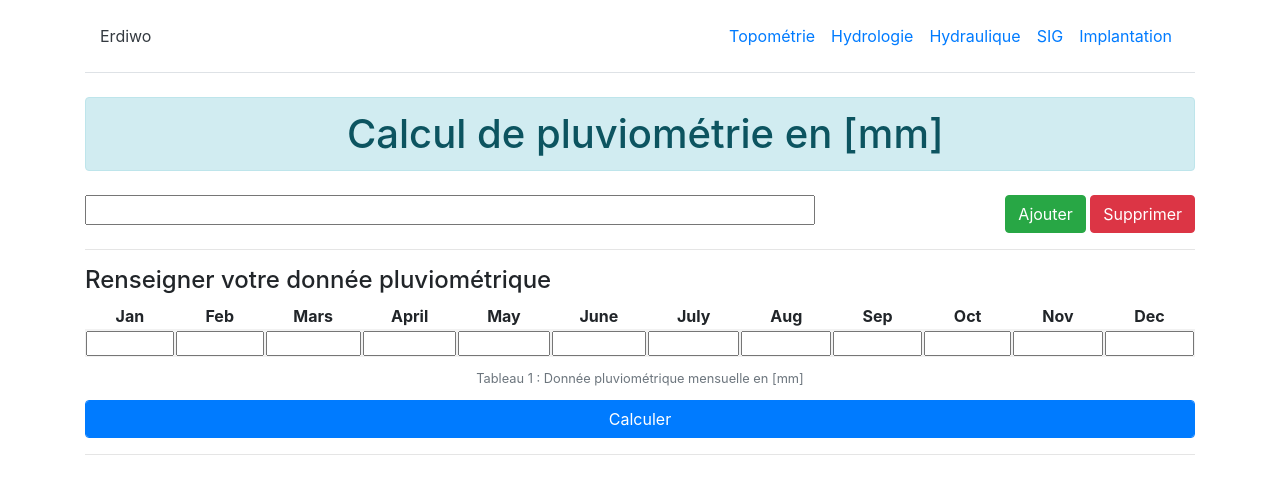
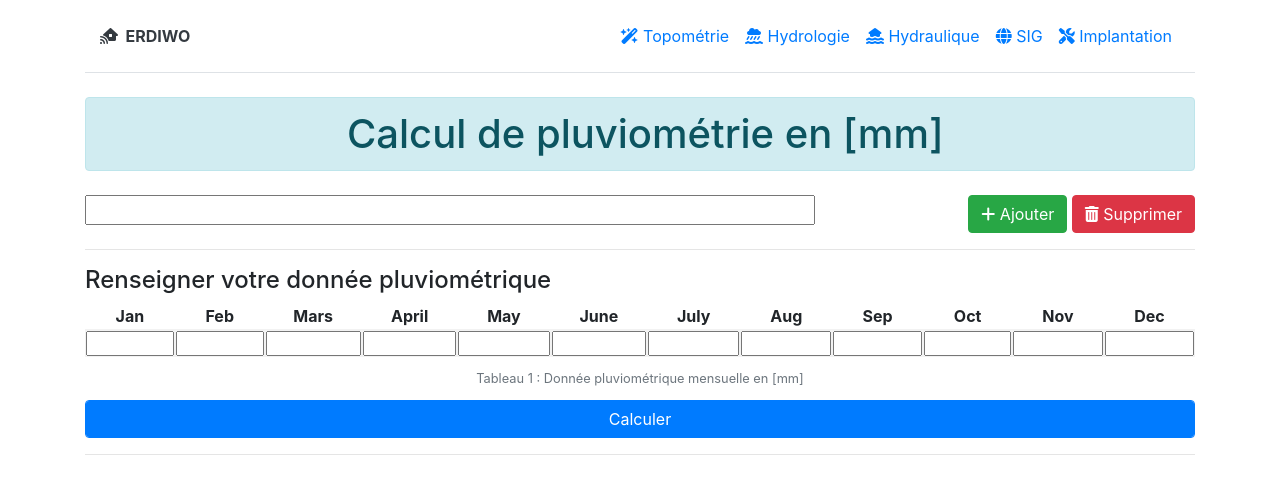
Before and after one commit to erdevphp/ErdiwoTopo, a website: page index.html in a window 1280 px wide. Drawn offline with nearby package versions, Linux system fonts and the light colour scheme; some icons are missing.

Commit message:
Add fontawesome to the website

```diff
--- a/index.html
+++ b/index.html
@@ -6,6 +6,7 @@
     <meta name="viewport" content="width=device-width, initial-scale=1.0">
 
     <link rel="stylesheet" href="node_modules/font-awesome/css/font-awesome.css">
+    <link rel="stylesheet" href="https://cdnjs.cloudflare.com/ajax/libs/font-awesome/6.3.0/css/all.min.css">
     <link rel="stylesheet" href="https://cdn.jsdelivr.net/npm/bootstrap@4.0.0/dist/css/bootstrap.min.css" integrity="sha384-Gn5384xqQ1aoWXA+058RXPxPg6fy4IWvTNh0E263XmFcJlSAwiGgFAW/dAiS6JXm" crossorigin="anonymous">
     <script src="https://cdn.jsdelivr.net/npm/bootstrap@4.0.0/dist/js/bootstrap.min.js" integrity="sha384-JZR6Spejh4U02d8jOt6vLEHfe/JQGiRRSQQxSfFWpi1MquVdAyjUar5+76PVCmYl" crossorigin="anonymous"></script>
     <link rel="stylesheet" href="https://cdn.jsdelivr.net/npm/@fortawesome/fontawesome-free@6.2.1/css/fontawesome.min.css" integrity="sha384-QYIZto+st3yW+o8+5OHfT6S482Zsvz2WfOzpFSXMF9zqeLcFV0/wlZpMtyFcZALm" crossorigin="anonymous">
@@ -14,16 +15,16 @@
 <body>
     <div class="container">
         <header class="d-flex flex-wrap align-items-center justify-content-center justify-content-md-between py-3 mb-4 border-bottom">
-            <a href="/" class="d-flex align-items-center col-md-3 mb-2 mb-md-0 text-dark text-decoration-none">
-                Erdiwo
+            <a href="/" class="d-flex align-items-center col-md-3 mb-2 mb-md-0 text-dark text-decoration-none font-weight-bold">
+                <i class="fa-solid fa-house-signal"></i> &nbsp; ERDIWO
             </a>
 
             <ul class="nav col-md-auto mb-2 justify-content-center mb-md-0">
-                <li><a href="#" class="nav-link px-2 link-secondary">Topométrie</a></li>
-                <li><a href="#" class="nav-link px-2 link-dark">Hydrologie</a></li>
-                <li><a href="#" class="nav-link px-2 link-dark">Hydraulique</a></li>
-                <li><a href="#" class="nav-link px-2 link-dark">SIG</a></li>
-                <li><a href="#" class="nav-link px-2 link-dark">Implantation</a></li>
+                <li><a href="#" class="nav-link px-2 link-secondary"><i class="fa-solid fa-wand-magic-sparkles"></i> Topométrie</a></li>
+                <li><a href="#" class="nav-link px-2 link-dark"><i class="fa-solid fa-cloud-showers-water"></i> Hydrologie</a></li>
+                <li><a href="#" class="nav-link px-2 link-dark"><i class="fa-solid fa-house-flood-water"></i> Hydraulique</a></li>
+                <li><a href="#" class="nav-link px-2 link-dark"><i class="fa-solid fa-globe"></i> SIG</a></li>
+                <li><a href="#" class="nav-link px-2 link-dark"><i class="fa-solid fa-screwdriver-wrench"></i> Implantation</a></li>
             </ul>
 
         </header>
@@ -35,8 +36,8 @@
                 <input type="text" class="w-100 text-center" id="readonly" readonly>
             </form>
             <div class="col-sm text-right">
-                <a href="#" class="add" type="button"><button class="btn btn-success">Ajouter</button></a>
-                <a href="#" class="del" type="button"><button class="btn btn-danger">Supprimer</button></a>
+                <a href="#" class="add" type="button"><button class="btn btn-success"><i class="fa-solid fa-plus"></i> Ajouter</button></a>
+                <a href="#" class="del" type="button"><button class="btn btn-danger"><i class="fa-solid fa-trash-can"></i> Supprimer</button></a>
             </div>
         </div>
         <hr>
```
